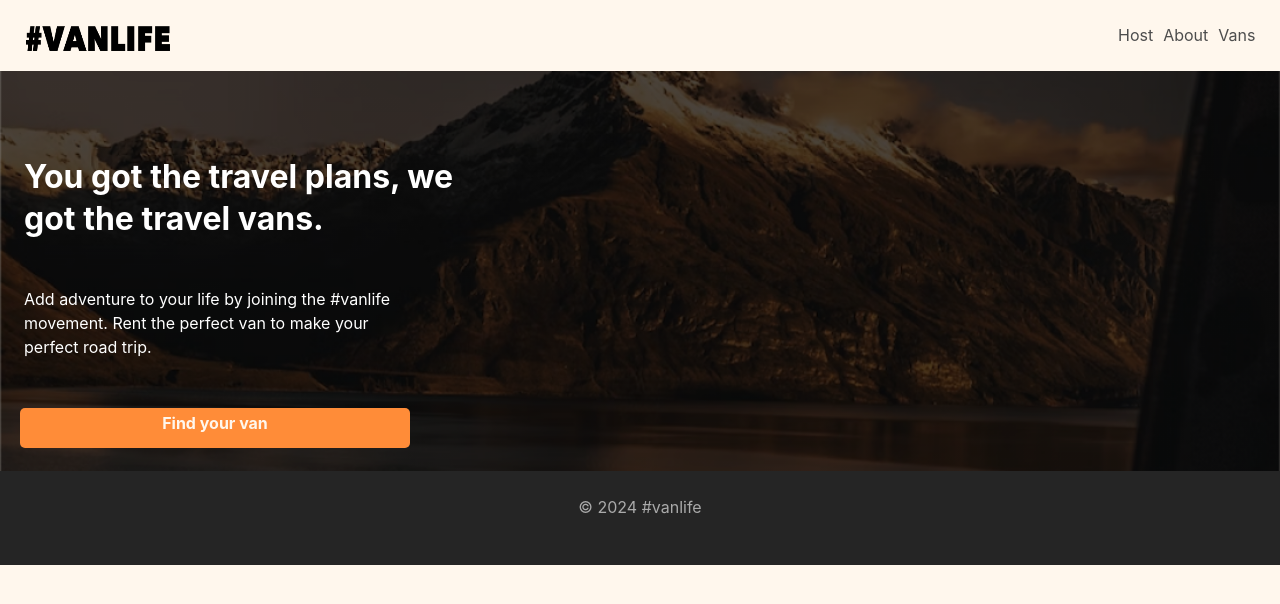
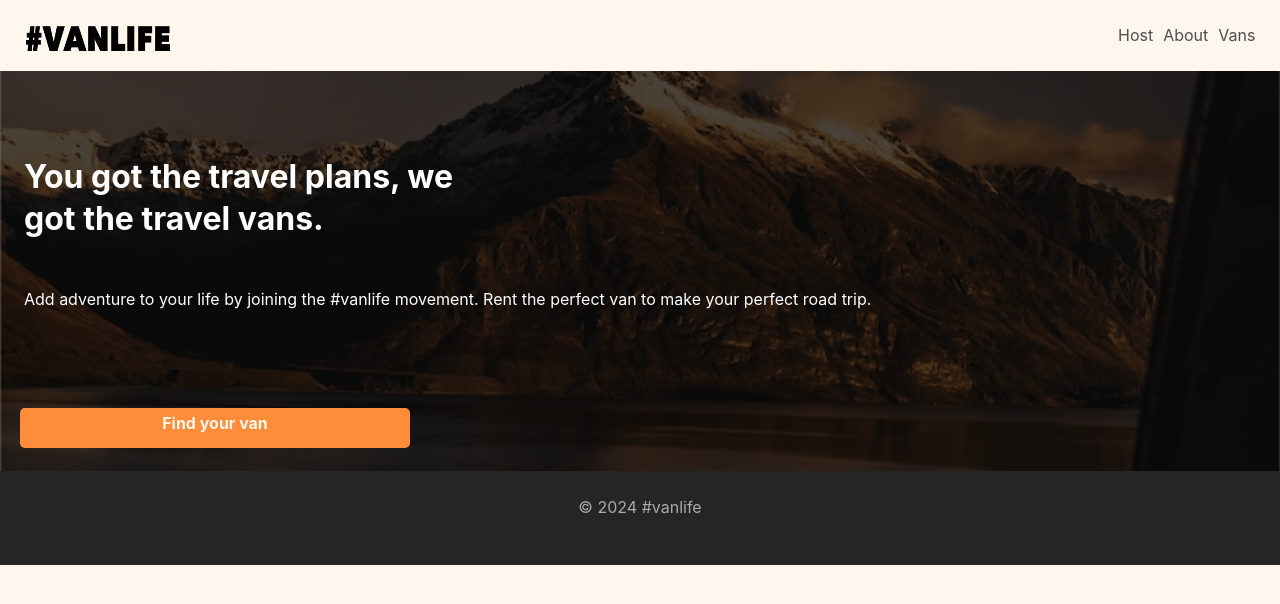
Before and after one commit to Nikhilesh144/vanLife, a React (Vite) app: page / in a window 1280 px wide. Shown: the top 604 px of the page. Built offline with nearby package versions, Linux system fonts and the light colour scheme; what miragejs would draw is missing.

Commit message:
Update index.css

```diff
--- a/src/index.css
+++ b/src/index.css
@@ -74,7 +74,7 @@ html, body {
   padding: 1px 24px;
   /* border: 1px pink solid; */
   height: 100px;
-  width: 380px;
+
 
 }
 .Home--content a{
```
